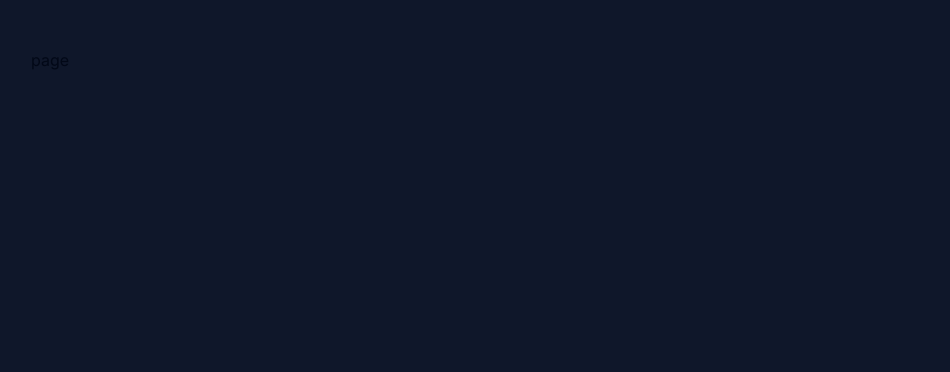
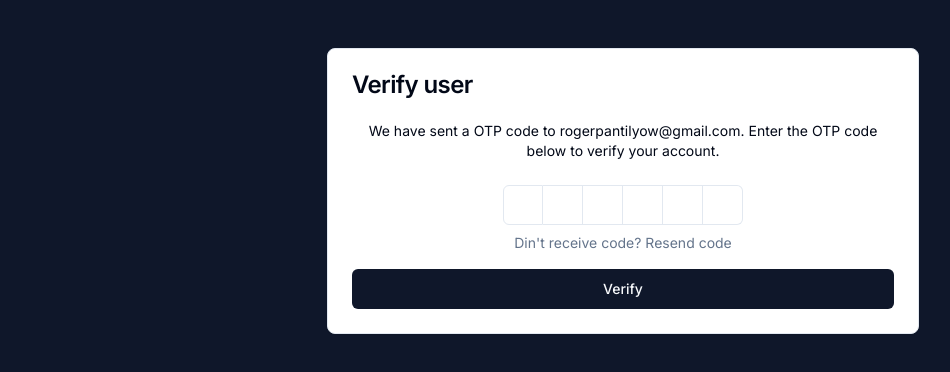
Before and after one commit to yowger/shopey, a Next.js app: page /verify-user in a window 1280 px wide. Shown: the top 372 px of the page, without its empty margins (17-967 px from the left). Built offline with nearby package versions, Linux system fonts and the light colour scheme.

Commit message:
added otp verification component form

```diff
--- a/package.json
+++ b/package.json
@@ -25,6 +25,7 @@
         "clsx": "^2.1.1",
         "dotenv": "^16.4.5",
         "drizzle-orm": "^0.32.1",
+        "input-otp": "^1.2.4",
         "jiti": "^1.21.6",
         "lucide-react": "^0.417.0",
         "next": "14.2.5",
--- a/src/app/(auth)/verify-user/page.tsx
+++ b/src/app/(auth)/verify-user/page.tsx
@@ -1,3 +1,20 @@
+import Link from "next/link"
+
+import { Card, CardContent, CardHeader, CardTitle } from "@/components/ui/card"
+
+import VerifyUserForm from "@/components/forms/auth/verify"
+
 export default function page() {
-    return <div>page</div>
+    return (
+        <div className="flex justify-center">
+            <Card className="w-full md:w-2/3 lg:w-1/2">
+                <CardHeader>
+                    <CardTitle>Verify user</CardTitle>
+                </CardHeader>
+                <CardContent className="space-y-4">
+                    <VerifyUserForm />
+                </CardContent>
+            </Card>
+        </div>
+    )
 }
--- a/src/components/forms/auth/login.tsx
+++ b/src/components/forms/auth/login.tsx
@@ -32,8 +32,7 @@ export default function LoginForm() {
 
     return (
         <Form {...form}>
-            <form onSubmit={form.handleSubmit(onSubmit)}>
-                <div className="space-y-2.5">
+            <form onSubmit={form.handleSubmit(onSubmit)} className="space-y-4">
                 <FormField
                     control={form.control}
                     name="email"
@@ -70,7 +69,6 @@ export default function LoginForm() {
                         </FormItem>
                     )}
                 />
-                </div>
 
                 <Link
                     className="text-sm font-bold text-blue-600 inline-block"
@@ -79,14 +77,16 @@ export default function LoginForm() {
                     Forgot your password
                 </Link>
 
-                <Button type="submit" className="w-full mt-6 mb-2">
+                <Button type="submit" className="w-full">
                     Sign in
                 </Button>
 
-                <p className="line-text text-center mt-4">or continue with</p>
+                <p className="line-text text-center text-sm">
+                    or continue with
+                </p>
 
                 <Button
-                    className="flex gap-4 w-full mt-6"
+                    className="flex gap-4 w-full"
                     variant={"outline"}
                     onClick={() =>
                         signIn("github", {
--- a/src/components/forms/auth/register.tsx
+++ b/src/components/forms/auth/register.tsx
@@ -87,8 +87,7 @@ export default function RegisterForm() {
 
     return (
         <Form {...form}>
-            <form onSubmit={form.handleSubmit(onSubmit)}>
-                <div className="space-y-2.5">
+            <form onSubmit={form.handleSubmit(onSubmit)} className="space-y-4">
                 <FormField
                     control={form.control}
                     name="name"
@@ -145,16 +144,15 @@ export default function RegisterForm() {
                         </FormItem>
                     )}
                 />
-                </div>
 
-                <ErrorMessage message={errorMessage} className="mt-2" />
-                <SuccessMessage message={successMessage} className="mt-2" />
+                <ErrorMessage message={errorMessage} />
+                <SuccessMessage message={successMessage} />
 
-                <Button disabled={isExecuting} className="w-full mt-6 mb-2">
+                <Button disabled={isExecuting} className="w-full">
                     Sign up
                 </Button>
 
-                <p className="line-text text-center mt-4 mb-6 text-sm">
+                <p className="line-text text-center text-sm">
                     or continue with
                 </p>
 
--- /dev/null
+++ b/src/components/forms/auth/verify.tsx
@@ -0,0 +1,97 @@
+"use client"
+
+import { zodResolver } from "@hookform/resolvers/zod"
+import { useForm } from "react-hook-form"
+import { z } from "zod"
+
+import { Button } from "@/components/ui/button"
+import {
+    Form,
+    FormControl,
+    FormDescription,
+    FormField,
+    FormItem,
+    FormLabel,
+    FormMessage,
+} from "@/components/ui/form"
+import {
+    InputOTP,
+    InputOTPGroup,
+    InputOTPSlot,
+} from "@/components/ui/input-otp"
+// import { toast } from "@/components/ui/use-toast"
+
+const FormSchema = z.object({
+    pin: z.string().min(6, {
+        message: "OTP code must be at least 6 characters",
+    }),
+})
+
+export default function VerifyUserForm() {
+    const email = "rogerpantilyow@gmail.com"
+
+    const form = useForm<z.infer<typeof FormSchema>>({
+        resolver: zodResolver(FormSchema),
+        defaultValues: {
+            pin: "",
+        },
+    })
+
+    function onSubmit(data: z.infer<typeof FormSchema>) {
+        // toast({
+        //     title: "You submitted the following values:",
+        //     description: (
+        //         <pre className="mt-2 w-[340px] rounded-md bg-slate-950 p-4">
+        //             <code className="text-white">
+        //                 {JSON.stringify(data, null, 2)}
+        //             </code>
+        //         </pre>
+        //     ),
+        // })
+    }
+
+    return (
+        <>
+            <p className="text-center text-sm">
+                We have sent a OTP code to {email}. Enter the OTP code below to
+                verify your account.
+            </p>
+
+            <Form {...form}>
+                <form
+                    onSubmit={form.handleSubmit(onSubmit)}
+                    className="space-y-4"
+                >
+                    <FormField
+                        control={form.control}
+                        name="pin"
+                        render={({ field }) => (
+                            <FormItem className="flex flex-col justify-center items-center">
+                                <FormControl>
+                                    <InputOTP maxLength={6} {...field}>
+                                        <InputOTPGroup>
+                                            <InputOTPSlot index={0} />
+                                            <InputOTPSlot index={1} />
+                                            <InputOTPSlot index={2} />
+                                            <InputOTPSlot index={3} />
+                                            <InputOTPSlot index={4} />
+                                            <InputOTPSlot index={5} />
+                                        </InputOTPGroup>
+                                    </InputOTP>
+                                </FormControl>
+                                <FormDescription>
+                                    Din&apos;t receive code? Resend code
+                                </FormDescription>
+                                <FormMessage />
+                            </FormItem>
+                        )}
+                    />
+
+                    <Button type="submit" className="w-full">
+                        Verify
+                    </Button>
+                </form>
+            </Form>
+        </>
+    )
+}
--- /dev/null
+++ b/src/components/ui/input-otp.tsx
@@ -0,0 +1,71 @@
+"use client"
+
+import * as React from "react"
+import { OTPInput, OTPInputContext } from "input-otp"
+import { Dot } from "lucide-react"
+
+import { cn } from "@/lib/utils"
+
+const InputOTP = React.forwardRef<
+  React.ElementRef<typeof OTPInput>,
+  React.ComponentPropsWithoutRef<typeof OTPInput>
+>(({ className, containerClassName, ...props }, ref) => (
+  <OTPInput
+    ref={ref}
+    containerClassName={cn(
+      "flex items-center gap-2 has-[:disabled]:opacity-50",
+      containerClassName
+    )}
+    className={cn("disabled:cursor-not-allowed", className)}
+    {...props}
+  />
+))
+InputOTP.displayName = "InputOTP"
+
+const InputOTPGroup = React.forwardRef<
+  React.ElementRef<"div">,
+  React.ComponentPropsWithoutRef<"div">
+>(({ className, ...props }, ref) => (
+  <div ref={ref} className={cn("flex items-center", className)} {...props} />
+))
+InputOTPGroup.displayName = "InputOTPGroup"
+
+const InputOTPSlot = React.forwardRef<
+  React.ElementRef<"div">,
+  React.ComponentPropsWithoutRef<"div"> & { index: number }
+>(({ index, className, ...props }, ref) => {
+  const inputOTPContext = React.useContext(OTPInputContext)
+  const { char, hasFakeCaret, isActive } = inputOTPContext.slots[index]
+
+  return (
+    <div
+      ref={ref}
+      className={cn(
+        "relative flex h-10 w-10 items-center justify-center border-y border-r border-input text-sm transition-all first:rounded-l-md first:border-l last:rounded-r-md",
+        isActive && "z-10 ring-2 ring-ring ring-offset-background",
+        className
+      )}
+      {...props}
+    >
+      {char}
+      {hasFakeCaret && (
+        <div className="pointer-events-none absolute inset-0 flex items-center justify-center">
+          <div className="h-4 w-px animate-caret-blink bg-foreground duration-1000" />
+        </div>
+      )}
+    </div>
+  )
+})
+InputOTPSlot.displayName = "InputOTPSlot"
+
+const InputOTPSeparator = React.forwardRef<
+  React.ElementRef<"div">,
+  React.ComponentPropsWithoutRef<"div">
+>(({ ...props }, ref) => (
+  <div ref={ref} role="separator" {...props}>
+    <Dot />
+  </div>
+))
+InputOTPSeparator.displayName = "InputOTPSeparator"
+
+export { InputOTP, InputOTPGroup, InputOTPSlot, InputOTPSeparator }
--- a/tailwind.config.ts
+++ b/tailwind.config.ts
@@ -72,10 +72,15 @@ const config = {
                     from: { height: "var(--radix-accordion-content-height)" },
                     to: { height: "0" },
                 },
+                "caret-blink": {
+                    "0%,70%,100%": { opacity: "1" },
+                    "20%,50%": { opacity: "0" },
+                },
             },
             animation: {
                 "accordion-down": "accordion-down 0.2s ease-out",
                 "accordion-up": "accordion-up 0.2s ease-out",
+                "caret-blink": "caret-blink 1.25s ease-out infinite",
             },
         },
     },
```
Also changed, not shown: 1 other file (tests, documents, lock files or other folders). Lines whose indentation alone changed are shown as unchanged.
